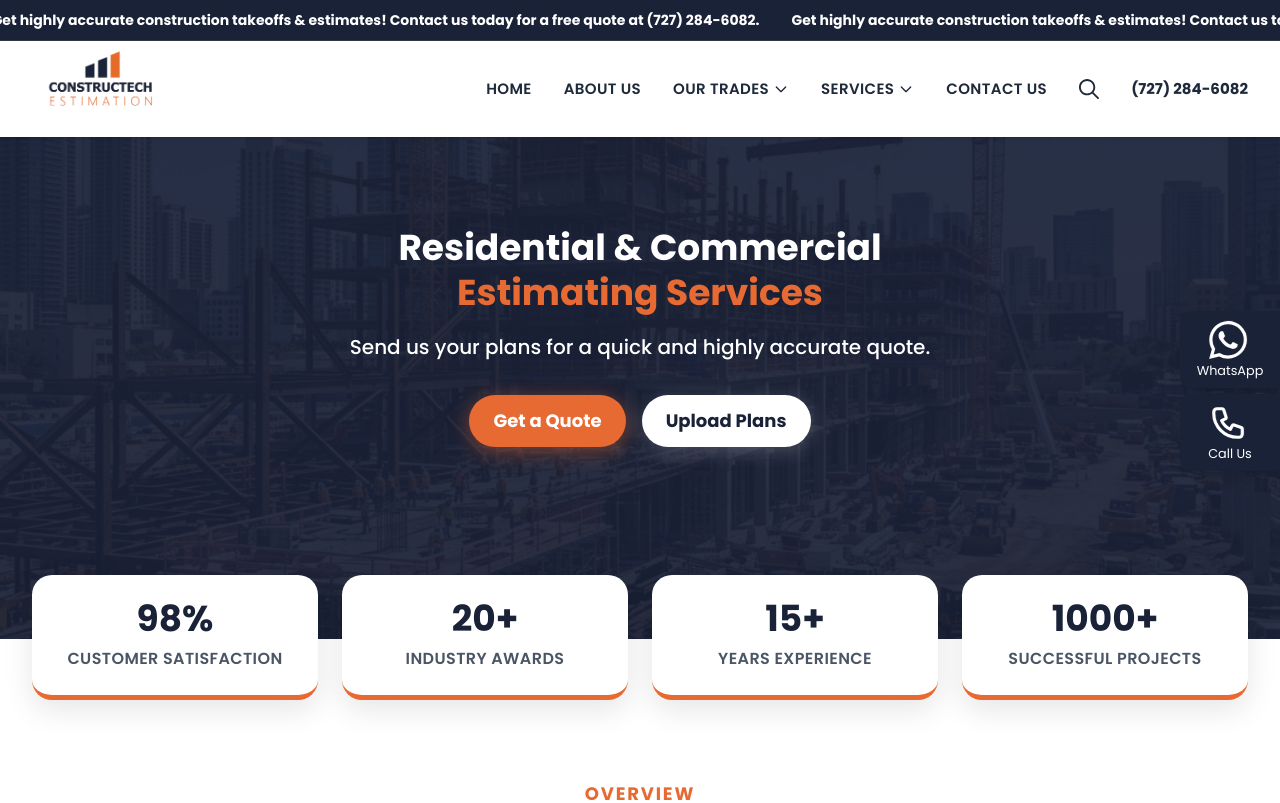
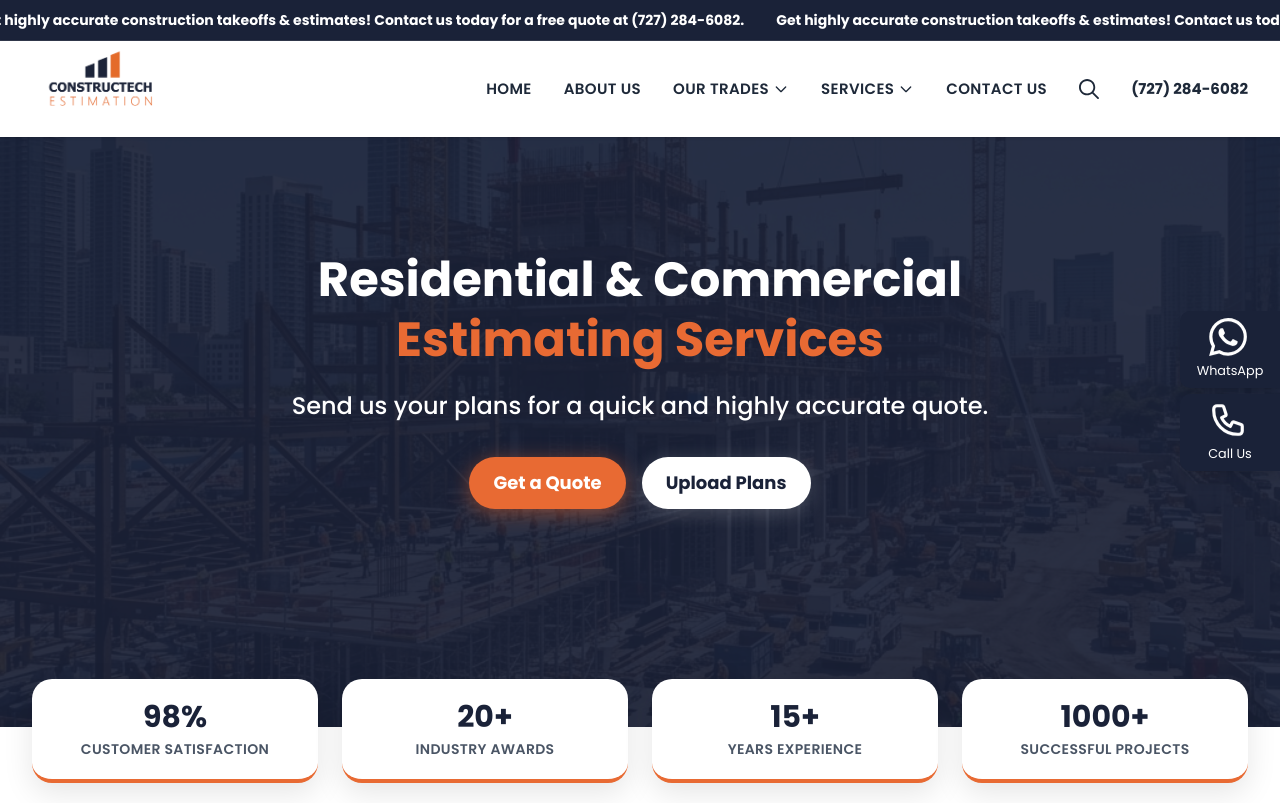
Before and after one commit to Alirazadev786/constructech-estimation, a Next.js app: page / in a window 1280 px wide. Shown: the top 803 px of the page. Built offline with nearby package versions, Linux system fonts and the light colour scheme.

Commit message:
Fix black bar issue, reduce stat box sizes, and restore larger hero text

```diff
--- a/src/app/page.tsx
+++ b/src/app/page.tsx
@@ -10,7 +10,7 @@ export default function Home() {
       <HeroSlider />
 
       {/* STATS OVERLAP */}
-      <section className="relative z-20 md:-mt-16 px-4 sm:px-6 lg:px-8 bg-brand-navy md:bg-transparent pb-10 md:pb-0">
+      <section className="relative z-20 md:-mt-12 px-4 sm:px-6 lg:px-8 bg-transparent pb-10 md:pb-0">
         <div className="max-w-7xl mx-auto">
           <div className="grid grid-cols-2 md:grid-cols-4 gap-4 md:gap-6">
             {[
@@ -19,9 +19,9 @@ export default function Home() {
               { label: 'Years Experience', value: '15+' },
               { label: 'Successful Projects', value: '1000+' }
             ].map((stat, i) => (
-              <div key={i} className="bg-white rounded-[20px] shadow-[0px_10px_30px_0px_rgba(0,0,0,0.1)] p-6 text-center border-b-[5px] border-brand-orange transform hover:-translate-y-2 transition-transform duration-300">
-                <div className="text-3xl md:text-4xl font-extrabold text-brand-navy mb-2">{stat.value}</div>
-                <div className="text-sm md:text-base font-semibold text-gray-600 uppercase tracking-wide">{stat.label}</div>
+              <div key={i} className="bg-white rounded-[20px] shadow-[0px_10px_30px_0px_rgba(0,0,0,0.1)] p-4 md:p-5 text-center border-b-[4px] border-brand-orange transform hover:-translate-y-2 transition-transform duration-300">
+                <div className="text-2xl md:text-3xl font-extrabold text-brand-navy mb-1">{stat.value}</div>
+                <div className="text-xs md:text-sm font-semibold text-gray-600 uppercase tracking-wide">{stat.label}</div>
               </div>
             ))}
           </div>
--- a/src/components/HeroSlider.tsx
+++ b/src/components/HeroSlider.tsx
@@ -20,8 +20,8 @@ export default function HeroSlider() {
   );
 
   return (
-    <section className="relative w-full bg-brand-navy min-h-[450px] flex items-start overflow-hidden" ref={emblaRef}>
-      <div className="flex w-full h-full min-h-[450px]">
+    <section className="relative w-full bg-brand-navy min-h-[450px] overflow-hidden" ref={emblaRef}>
+      <div className="flex w-full h-full min-h-[450px] items-stretch">
 
         {/* Slide 1 */}
         <div className="relative flex-[0_0_100%] min-w-0 flex items-center pt-4 pb-20 md:pt-6 md:pb-32">
@@ -41,11 +41,11 @@ export default function HeroSlider() {
             <div className="grid md:grid-cols-2 gap-12 items-center">
               {/* Left Content */}
               <div className="text-left text-white max-w-2xl">
-                <h1 className="text-2xl md:text-3xl lg:text-4xl font-extrabold leading-tight mb-4">
+                <h1 className="text-3xl md:text-4xl lg:text-5xl font-extrabold leading-tight mb-4">
                   Construction Estimating &amp;<br />
                   <span className="text-brand-orange">Quantity Takeoff Services</span>
                 </h1>
-                <p className="text-base md:text-lg mb-8 leading-relaxed font-medium">
+                <p className="text-lg md:text-xl mb-8 leading-relaxed font-medium">
                   Take no risk, right from pre-design to bid documentation. Enhance your project management with the support of our professional estimators.
                 </p>
 
@@ -93,11 +93,11 @@ export default function HeroSlider() {
           </div>
 
           <div className="relative z-10 max-w-7xl mx-auto px-4 sm:px-6 lg:px-8 w-full text-center">
-            <h1 className="text-2xl md:text-3xl lg:text-4xl font-extrabold leading-tight mb-4 text-white">
+            <h1 className="text-3xl md:text-4xl lg:text-5xl font-extrabold leading-tight mb-4 text-white">
               Residential & Commercial <br />
               <span className="text-brand-orange">Estimating Services</span>
             </h1>
-            <p className="text-lg md:text-xl mb-8 leading-relaxed font-medium text-white max-w-3xl mx-auto">
+            <p className="text-xl md:text-2xl mb-8 leading-relaxed font-medium text-white max-w-3xl mx-auto">
               Send us your plans for a quick and highly accurate quote.
             </p>
             <div className="flex flex-col sm:flex-row justify-center gap-4">
```
